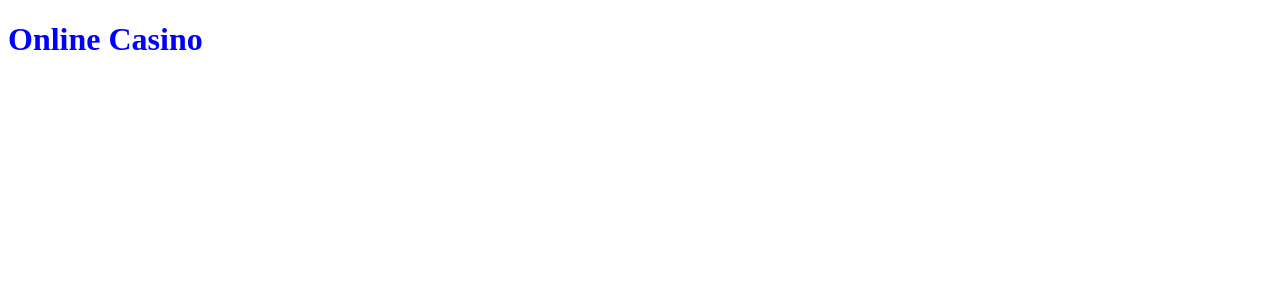
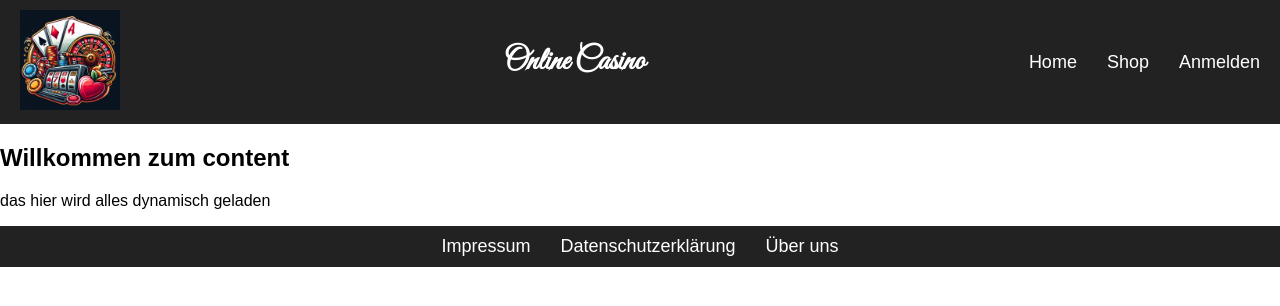
Before and after one commit to Nils897/Webengineering, a website: page View/index.html in a window 1280 px wide. Drawn offline with Linux system fonts and the light colour scheme.

```diff
--- /dev/null
+++ b/View/Skript/index.js
@@ -0,0 +1,20 @@
+// Funktion zum Laden des Headers und Footers
+function loadLayout() {
+    fetch("header.html")
+        .then(response => response.text())
+        .then(data => document.getElementById("header").innerHTML = data);
+
+    fetch("footer.html")
+        .then(response => response.text())
+        .then(data => document.getElementById("footer").innerHTML = data);
+}
+
+// Funktion zum Laden von Seiten in den Hauptinhalt
+function loadPage(page) {
+    fetch(page)
+        .then(response => response.text())
+        .then(data => document.getElementById("content").innerHTML = data);
+}
+
+// Lädt beim Start das Layout
+document.addEventListener("DOMContentLoaded", loadLayout);
--- a/View/footer.html
+++ b/View/footer.html
@@ -9,9 +9,9 @@
 <footer>
     <nav>
         <ul>
+            <li><a href="impressum.html">Impressum</a></li>
             <li><a href="dataAgreement.html">Datenschutzerklärung</a></li>
-            <li><a href="abousUs.html">Über uns</a></li>
-            <li><a href="impressum.html">Impressum</a></li>
+            <li><a href="aboutUs.html">Über uns</a></li>
         </ul>
     </nav>
 </footer>
--- a/View/index.html
+++ b/View/index.html
@@ -6,6 +6,14 @@
   <link rel="stylesheet" href="css/styles.css" >
 </head>
 <body>
-<h1 class="test">Online Casino</h1>
+<div id="header"></div>
+
+<main id="content">
+  <h2>Willkommen zum content</h2>
+  <p>das hier wird alles dynamisch geladen</p>
+</main>
+
+<div id="footer"></div>
+<script src="Skript/index.js"></script>
 </body>
 </html>
```
Also changed, not shown: View/aboutUs.html (added, +10 -0 lines), View/dataAgreement.html (added, +10 -0 lines), View/impressum.html (added, +10 -0 lines), View/shop.html (added, +10 -0 lines).
